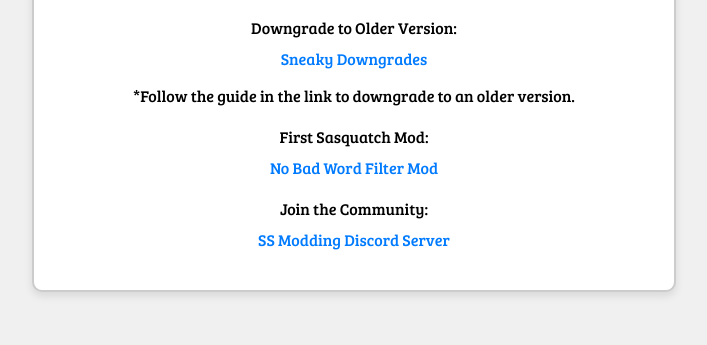
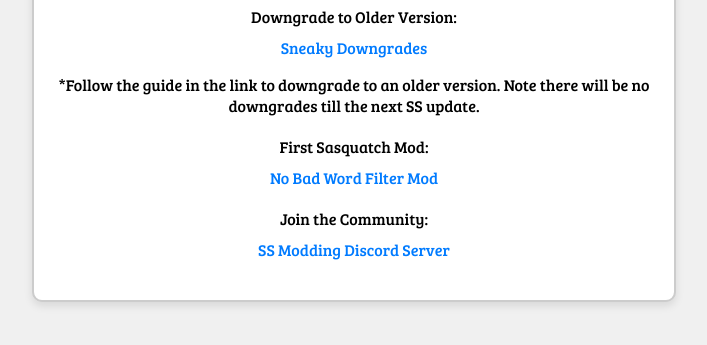
Before and after one commit to ikyih/SS_Mod_resources, a plain HTML site: page index.html in a window 1280 px wide. Shown: the part 329-674 px from the top of the page, without its empty margins (286-993 px from the left). Drawn offline with Linux system fonts and the light colour scheme.

Commit message:
Update index.html

```diff
--- a/index.html
+++ b/index.html
@@ -105,7 +105,9 @@
             <li class="resource-item">
                 <label class="form-label">Downgrade to Older Version:</label>
                 <a href="https://github.com/ikyih/Sneaky_Downgrades" class="resource-link" target="_blank">Sneaky Downgrades</a>
-                <p class="form-label">*Follow the guide in the link to downgrade to an older version.</p>
+                <p class="form-label">*Follow the guide in the link to downgrade to an older version. Note there will be no downgrades till the next SS update.
+
+</p>
             </li>
             <li class="resource-item">
                 <label class="form-label">First Sasquatch Mod:</label>
```
